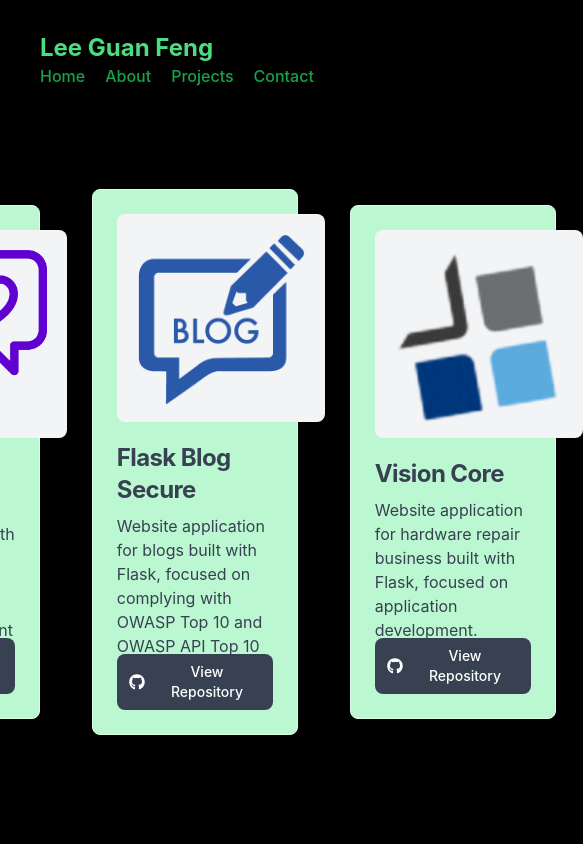
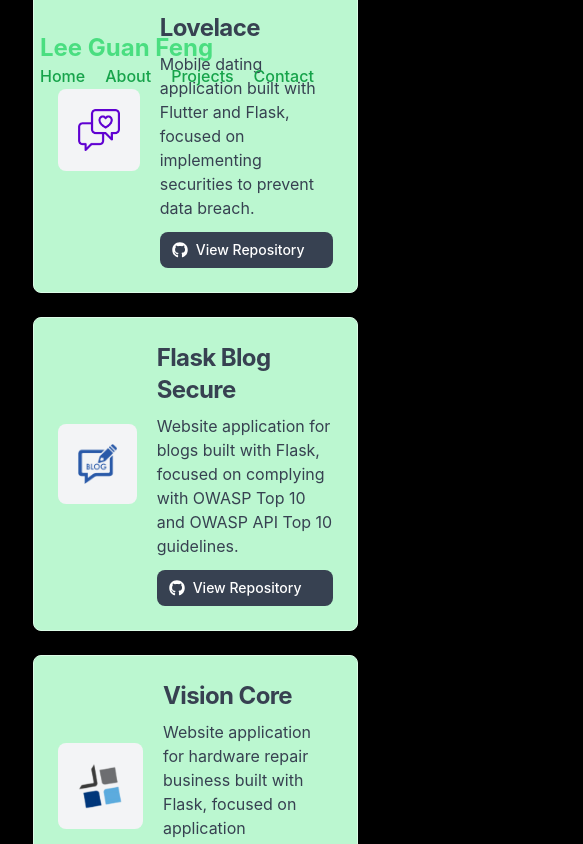
Before and after one commit to lgf2111/portfolio, a React (Create React App) app: page /portfolio/projects in a window 390 px wide. Shown: the top 844 px of the page, 583 px wide, since content can reach past the window. Built offline with nearby package versions, Linux system fonts and the light colour scheme.

Commit message:
projects and contact are now mobile compatible

```diff
--- a/src/components/ProjectCard.tsx
+++ b/src/components/ProjectCard.tsx
@@ -17,16 +17,17 @@
   link,
 }) => {
   return (
-    <div className="w-4/5 p-6  border  rounded-lg shadow bg-green-200 border-green-100 card">
-      <div className="h-52 w-52 mb-5 p-5 bg-gray-100 rounded-lg">
+    <div className="flex items-center md:block w-10/12 lg:w-4/5 p-6  border  rounded-lg shadow bg-green-200 border-green-100 card">
+      <div className="md:max-w-52 md:max-h-52 mb-5 p-5 bg-gray-100 rounded-lg">
         <img src={image} alt={title} className="w-52 max-h-52" />
       </div>
+      <div className="flex flex-col md:block ms-5 md:ms-0">
         <a href="#">
           <h5 className="mb-2 text-2xl font-bold tracking-tight text-gray-700">
             {title}
           </h5>
         </a>
-      <p className="mb-3 font-normal text-gray-700 h-32">{description}</p>
+        <p className="mb-3 font-normal text-gray-700 md:h-32">{description}</p>
         <a
           href={link}
           target="_blank"
@@ -40,6 +41,7 @@
           View Repository
         </a>
       </div>
+    </div>
   );
 };
 
--- a/src/pages/Contact.tsx
+++ b/src/pages/Contact.tsx
@@ -67,6 +67,26 @@
     );
   }, []);
 
+  const [contactMeId, setContactMeId] = useState("");
+
+  useEffect(() => {
+    const handleWindowResize = () => {
+      if (window.innerWidth > 768) {
+        setContactMeId("contactMe");
+      } else {
+        setContactMeId("");
+      }
+    };
+
+    handleWindowResize(); // Set initial value on component mount
+
+    window.addEventListener("resize", handleWindowResize);
+
+    return () => {
+      window.removeEventListener("resize", handleWindowResize);
+    };
+  }, []);
+
   return (
     <Layout>
       <div className="flex items-center justify-center h-screen">
@@ -74,7 +94,10 @@
           className="bg-green-100 rounded-lg p-6 flex relative"
           id="contactMeBox"
         >
-          <div className="w-64 absolute" id="myInformationBox">
+          <div
+            className="w-64 absolute invisible md:visible"
+            id="myInformationBox"
+          >
             <div className="bg-green-300 rounded-lg p-6 me-3">
               <h2 className="text-2xl font-bold mb-4 bg-gradient-to-r from-green-600 to-green-300 bg-[length:100%_3px] bg-no-repeat bg-bottom">
                 My Information
@@ -98,7 +121,7 @@
               </div>
             </div>
           </div>
-          <div className="ms-24 w-96" id="contactMe">
+          <div className="md:ms-24 w-96" id={contactMeId}>
             <h2 className="text-2xl font-bold mb-4 pe-24 bg-gradient-to-r from-green-500 to-green-100 bg-[length:100%_3px] bg-no-repeat bg-bottom">
               Contact Me
             </h2>
@@ -127,7 +150,7 @@
               ></textarea>
               <div className="grid grid-cols-2 mt-1">
                 <input
-                  className="text-white bg-green-400 hover:bg-green-500 focus:ring-4 focus:outline-none focus:ring-green-300 font-medium text-sm sm:w-auto py-1.5 text-center w-1/2"
+                  className="text-white bg-green-400 hover:bg-green-500 focus:ring-4 focus:outline-none focus:ring-green-300 font-medium text-sm py-1.5 text-center w-1/2"
                   type="submit"
                   value="Send Message"
                 />
--- a/src/pages/Projects.tsx
+++ b/src/pages/Projects.tsx
@@ -51,9 +51,9 @@
 
   return (
     <Layout>
-      <div className="flex items-center h-screen justify-center mt-10">
+      <div className="flex flex-col md:flex-row items-center h-screen justify-center mt-10">
         {projects.map(({ image, title, description, link }, index) => (
-          <div key={index} className="w-80 flex justify-center">
+          <div key={index} className="my-3 md:my-0 md:w-80 flex justify-center">
             <ProjectCard {...{ image, title, description, link }} />
           </div>
         ))}
```
Lines whose indentation alone changed are shown as unchanged.
